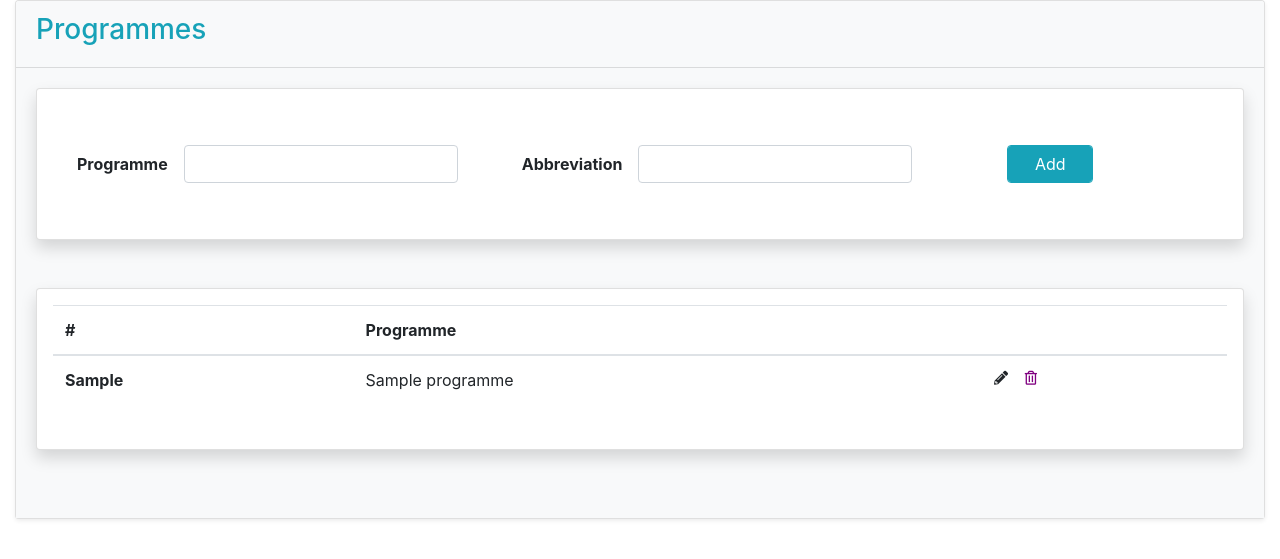
After one commit to shanesoysa/CAD, a Django app: page /programmes/ in a window 1280 px wide. The commit adds this page. Shown: the top 559 px of the page. Run offline with Django 3.2, Linux system fonts and the light colour scheme; tables that the repository leaves empty hold one stand-in row (values such as "Sample post"); some libraries are stand-ins or nearby versions.

Commit message:
programmes added

```diff
--- a/cadpy/cadpy/urls.py
+++ b/cadpy/cadpy/urls.py
@@ -24,4 +24,7 @@ urlpatterns = [
     path('updatelec/',  views.UpdateLecturer.as_view(), name='lecturer_update'),
     path('deletelec/', views.DeleteLecturer.as_view(), name='lecturer_delete'),
 
+    path('programmes/', views.ProgrammesView.as_view() , name='programmes'),
+    path('programmes/add', views.AddProgramme.as_view() , name='add_programmes'),
+
 ]
--- a/cadpy/template/base.html
+++ b/cadpy/template/base.html
@@ -4,7 +4,10 @@
   <head>
     <meta charset="utf-8">
     <title>{% block title %}Title{% endblock title %}</title>
-    <link rel="stylesheet" href="https://maxcdn.bootstrapcdn.com/bootstrap/3.3.7/css/bootstrap.min.css" integrity="sha384-BVYiiSIFeK1dGmJRAkycuHAHRg32OmUcww7on3RYdg4Va+PmSTsz/K68vbdEjh4u" crossorigin="anonymous">
+    <!-- Bootstrap CSS -->
+    <link rel="stylesheet" href="https://stackpath.bootstrapcdn.com/bootstrap/4.5.2/css/bootstrap.min.css" integrity="sha384-JcKb8q3iqJ61gNV9KGb8thSsNjpSL0n8PARn9HuZOnIxN0hoP+VmmDGMN5t9UJ0Z" crossorigin="anonymous">
+    <!--Font awesome icons-->
+    <link rel="stylesheet" href="https://use.fontawesome.com/releases/v5.7.0/css/all.css" integrity="sha384-lZN37f5QGtY3VHgisS14W3ExzMWZxybE1SJSEsQp9S+oqd12jhcu+A56Ebc1zFSJ" crossorigin="anonymous">
     {% block stylesheet %}{% endblock stylesheet %}
   </head>
   <body>
--- /dev/null
+++ b/cadpy/template/students/programmes.html
@@ -0,0 +1,114 @@
+{% extends 'base.html' %}
+
+
+{% block title %}Programmes{% endblock %}
+
+{% block content %}
+<div class="container-fluid">
+    <div class="card shadow-sm mb-4 bg-white rounded">
+        <div class="card-header bg-light text-info">
+            <h3>Programmes </h3>
+        </div>
+
+        <div class="card-body bg-light">
+            <div class="card shadow p-3 mb-5 bg-white rounded">
+                <form method="POST" action="" class="form-inline" id="addProgramme">
+
+                    <div class="form-group m-4">
+                        <label class="text-black font-weight-bold" for="programmeId">Programme </label>
+                        <input type="text" class="form-control m-3" id="programmeId" name="programme" />
+                    </div>
+
+                    <div class="form-group m-4">
+                        <label class="font-weight-bold" for="abbreviationId">Abbreviation </label>
+                        <input type="text" class="form-control m-3" id="abbreviationId" name="abbreviation"/>
+                    </div>
+
+                    <div class="col-md-2">
+                        <div class="form-group m-4">
+                            <input type="submit" class="form-control m-3 btn btn-info btn-block" value="  Add  " />
+                        </div>
+                    </div>
+
+                </form>
+            </div>
+
+            <div class="card shadow p-3 mb-5 bg-white rounded">
+
+
+                <table class="table" id="programmeTable">
+                    <thead>
+                      <tr>
+                        <th scope="col">#</th>
+                        <th scope="col">Programme</th>
+                        <th scope="col"></th>
+                      </tr>
+                    </thead>
+                    <tbody>
+                    {% for programme in programme_list %}
+                      <tr>
+                        <th scope="row">{{ programme.programme_abbv }}</th>
+                        <td>{{programme.programme_name}}</td>
+                        <td><pre><i class="fas fa-pencil-alt"></i>  <i class="far fa-trash-alt" style="color:purple;"></i></h5></pre></td>
+                      </tr>
+                    {% endfor %}
+                    </tbody>
+                  </table>
+            </div>
+        </div>
+    </div>
+</div>
+{% endblock %}
+
+
+{% block javascript %}
+<script>
+
+$("form#addProgramme").submit(function() {
+
+    var programme = $('input[name="programme"]').val();
+    var abbreviation = $('input[name="abbreviation"]').val().trim();
+
+
+    if (programme && abbreviation) {
+        // Create Ajax Call
+        $.ajax({
+            url: '{% url "add_programmes" %}',
+            data: {
+            'programme_name':programme,
+            'programme_abbv':abbreviation
+            },
+            dataType: 'json',
+            success: function (data) {
+
+                console.log(data.programme);
+
+                if (data.programme) {
+                appendToUsrTable(data.programme);
+                alert("'Data Added'")
+
+                }
+
+            }
+        });
+    } else {
+        alert("All fields must have a valid value.");
+    }
+    $('form#addProgramme').trigger("reset");
+    return false;
+});
+
+function appendToUsrTable(programme) {
+    $("#programmeTable > tbody:last-child").append(`
+          <tr id="user-${programme.id}">
+            <th scope="row">${ programme.programme_abbv }</th>
+              '<td>${programme.programme_name}</td>
+              '<td><pre><i class="fas fa-pencil-alt"></i>  <i class="far fa-trash-alt" style="color:purple;"></i></h5></pre></td>
+          </tr>
+      `);
+  }
+
+
+
+</script>
+{% endblock javascript %}
--- a/cadpy/timetable/models.py
+++ b/cadpy/timetable/models.py
@@ -11,3 +11,46 @@ class Lecturer(models.Model):
     department = models.CharField(max_length=100,blank=True)
     rank=models.CharField(max_length=100,blank=True)
     objects = models.Manager()
+
+
+class Tags(models.Model):
+    label = models.CharField(max_length=25)
+    color = models.CharField(max_length=25)
+
+    def __str__(self):
+        return self.label
+
+class AcademicYearSemester(models.Model):
+    academic_year = models.IntegerField(default=1)
+    academic_semester = models.IntegerField(default=1)
+
+    def __str__(self):
+        return 'Y' + str(self.academic_year) + 'S' + str(self.academic_semester)
+class Programme(models.Model):
+    programme_name = models.CharField(max_length=100)
+    programme_abbv = models.CharField(max_length=20)
+
+    def __str__(self):
+        return self.programme_abbv
+
+class Group(models.Model):
+    academic_year_semester = models.ForeignKey(AcademicYearSemester, on_delete=models.CASCADE)
+    programme = models.ForeignKey(Programme, on_delete=models.CASCADE)
+    group_no = models.CharField(max_length=2)
+    student_count = models.IntegerField(null=True, blank=True)
+    generated_group = models.CharField(max_length=100, blank=True, null=True)
+
+    def generate_group_id(self):
+        group_id = self.academic_year_semester + '.' + self.programme + '.' + self.group_no
+        return group_id
+    #str not defined
+
+class Subgroup(models.Model):
+    group = models.ForeignKey(Group, on_delete=models.CASCADE)
+    subgroup_no = models.IntegerField(default=1)
+    generated_subgroup = models.CharField(max_length=100, blank=True)
+
+    def generate_subgroup_id(self):
+        sub_group_id = self.group + '.' + self.subgroup_no
+        return sub_group_id
+    #str not defined
--- a/cadpy/timetable/views.py
+++ b/cadpy/timetable/views.py
@@ -1,8 +1,9 @@
 from django.shortcuts import render
 from django.views.generic import ListView
 from django.views.generic import View
+from django.views import generic
 from django.http import JsonResponse
-from .models import Lecturer as Lecturer1
+from .models import Lecturer as Lecturer1, Subgroup, Group, Programme, AcademicYearSemester, Tags
 
 # Create your views here.
 
@@ -104,3 +105,53 @@ class DeleteLecturer(View):
 
         print("lecturer delete failed")
         pass
+
+
+#Rehani's
+class TagsView(generic.ListView):
+    model = Tags
+    template_name = 'tags/tags.html'
+
+class StudentsView(generic.ListView):
+    model = Group
+    template_name = 'students/students.html'
+
+class ProgrammesView(generic.ListView):
+    model = Programme
+    template_name = 'students/programmes.html'
+
+class AddProgramme(View):
+    def  get(self, request):
+
+        try:
+            pname = request.GET.get('programme_name', None)
+            pabbv = request.GET.get('programme_abbv', None)
+            print(pname)
+            print(pabbv)
+            obj = Programme.objects.create(
+                programme_name=pname,
+                programme_abbv=pabbv
+            )
+            programme = {'id': obj.id, 'programme_name': obj.programme_name, 'programme_abbv': obj.programme_abbv }
+            data = {
+                'programme': programme
+            }
+            print("successfull")
+
+            return JsonResponse(data)
+
+        except:
+            print("fail adding data")
+            pass
+
+class AcademicYearSemesterView(generic.ListView):
+    model = AcademicYearSemester
+    template_name = 'students/academic-year-semester.html'
+
+class GroupsView(generic.ListView):
+    model = Group
+    template_name = 'students/generate-groups.html'
+
+class SubGroupsView(generic.DetailView):
+    model = Group
+    template_name = 'students/generate-subgroups.html'
```
Also changed, not shown: cadpy/template/tags/tags.html (added, +76 -0 lines), cadpy/timetable/migrations/0003_auto_20200819_0949.py (added).
